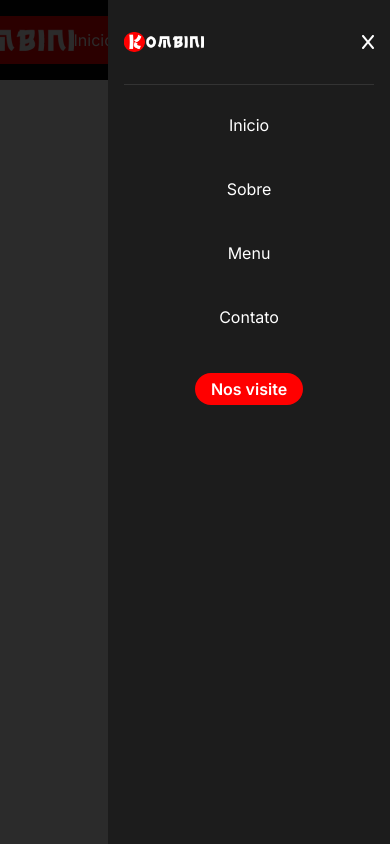
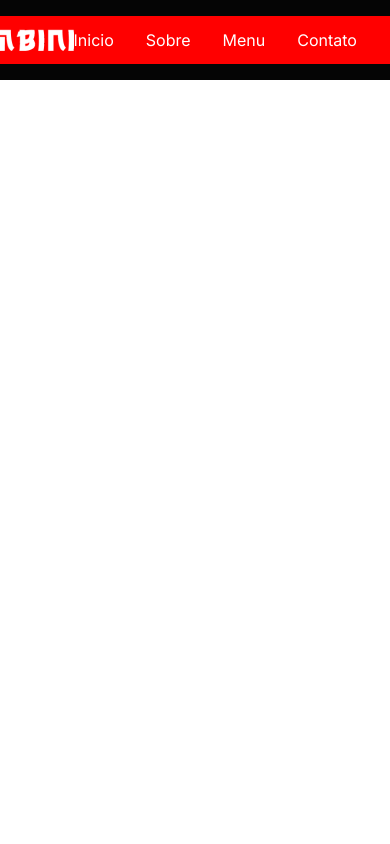
Before and after one commit to BrunoEijiMine/Kombini-Conveniencia, a React (Create React App) app: page / in a window 390 px wide. Shown: the top 844 px of the page. Built offline with nearby package versions, Linux system fonts and the light colour scheme.

Commit message:
Ajustando favicon e adicionando funçao para o navMobile

```diff
--- a/src/components/Header/NavMobile/navMobile.js
+++ b/src/components/Header/NavMobile/navMobile.js
@@ -1,4 +1,4 @@
-import React from "react";
+import React, { useState, useEffect } from "react";
 import {
     NavMobileContainer,
     NavMobileButton,
@@ -6,19 +6,18 @@ import {
     NavMobileTitle,
     MobileListWrapper,
     MobileListContainer
-    }
-from "./navMobileStyles";
+} from "./navMobileStyles";
 
 // Logo
-import logo from "../../../assets/img/logo-kombini.png"
+import logo from "../../../assets/img/logo-kombini.png";
 
-// Biblioteca de icones
-import { FontAwesomeIcon } from '@fortawesome/react-fontawesome'
-import { faX } from '@fortawesome/free-solid-svg-icons'
+// Biblioteca de ícones
+import { FontAwesomeIcon } from '@fortawesome/react-fontawesome';
+import { faX } from '@fortawesome/free-solid-svg-icons';
 
 const links = [
     {
-        name: "Inicio",
+        name: "Início",
         href: "/",
     },
     {
@@ -33,40 +32,63 @@ const links = [
         name: "Contato",
         href: "/contato",
     },
-]
-
+];
 
 const NavMobile = () => {
 
+    // Estados para fechar o nav
+    const [navOpen, setNavOpen] = useState(false)
+
+    const openNav = () => {
+        setNavOpen(true)
+    }
+
+    const closeNav = () => {
+        setNavOpen(false)
+    }
+
+    // Aqui realizo a funçao para abrir o nav
+    const [isVisible, setIsVisible] = useState(window.innerWidth < 1200);
+
+    useEffect(() => {
+        const handleResize = () => {
+            setIsVisible(window.innerWidth < 1200);
+            openNav();
+        };
+
+        window.addEventListener("resize", handleResize);
+
+        return () => {
+            window.removeEventListener("resize", handleResize);
+        };
+    }, []);
+
     return (
         <>
-
-            <BackgroundNavOpacity />{/* Opacidade do fundo ao ativar o mobile */}
-
+            {isVisible && navOpen && (
+                <>
+                    <BackgroundNavOpacity /> {/* Opacidade do fundo ao ativar o mobile */}
                     <NavMobileContainer>
                         <MobileListWrapper>
                             <NavMobileTitle>
-                        <img src={logo} className="logo"/>
-                        <FontAwesomeIcon className="icon" icon={faX} />
+                                <img src={logo} alt="Logo Kombini" className="logo" />
+                                <FontAwesomeIcon className="icon" icon={faX} onClick={closeNav}/>
                             </NavMobileTitle>
 
                             <MobileListContainer>
-                        {links.map((link, index) => {
-                            return (
+                                {links.map((link, index) => (
                                     <a href={link.href} key={index}>
                                         {link.name}
                                     </a>
-                            );
-                        })}
+                                ))}
                                 <NavMobileButton>Nos visite</NavMobileButton>
                             </MobileListContainer>
                         </MobileListWrapper>
-
                     </NavMobileContainer>
-
+                </>
+            )}
         </>
     );
+};
 
-}
-
-export default NavMobile
+export default NavMobile;
```
Also changed, not shown: 1 other file (tests, documents, lock files or other folders). Lines whose indentation alone changed are shown as unchanged.
